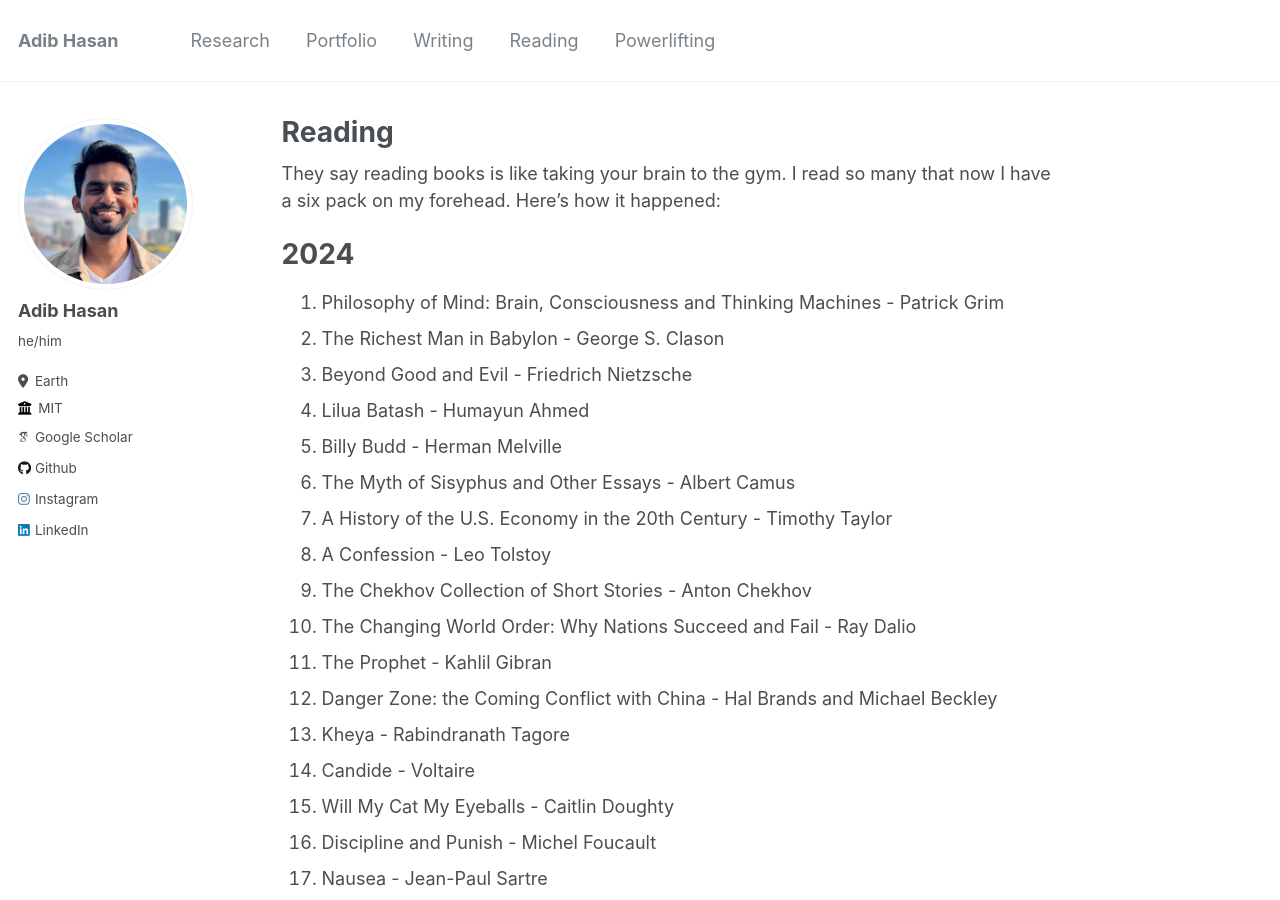
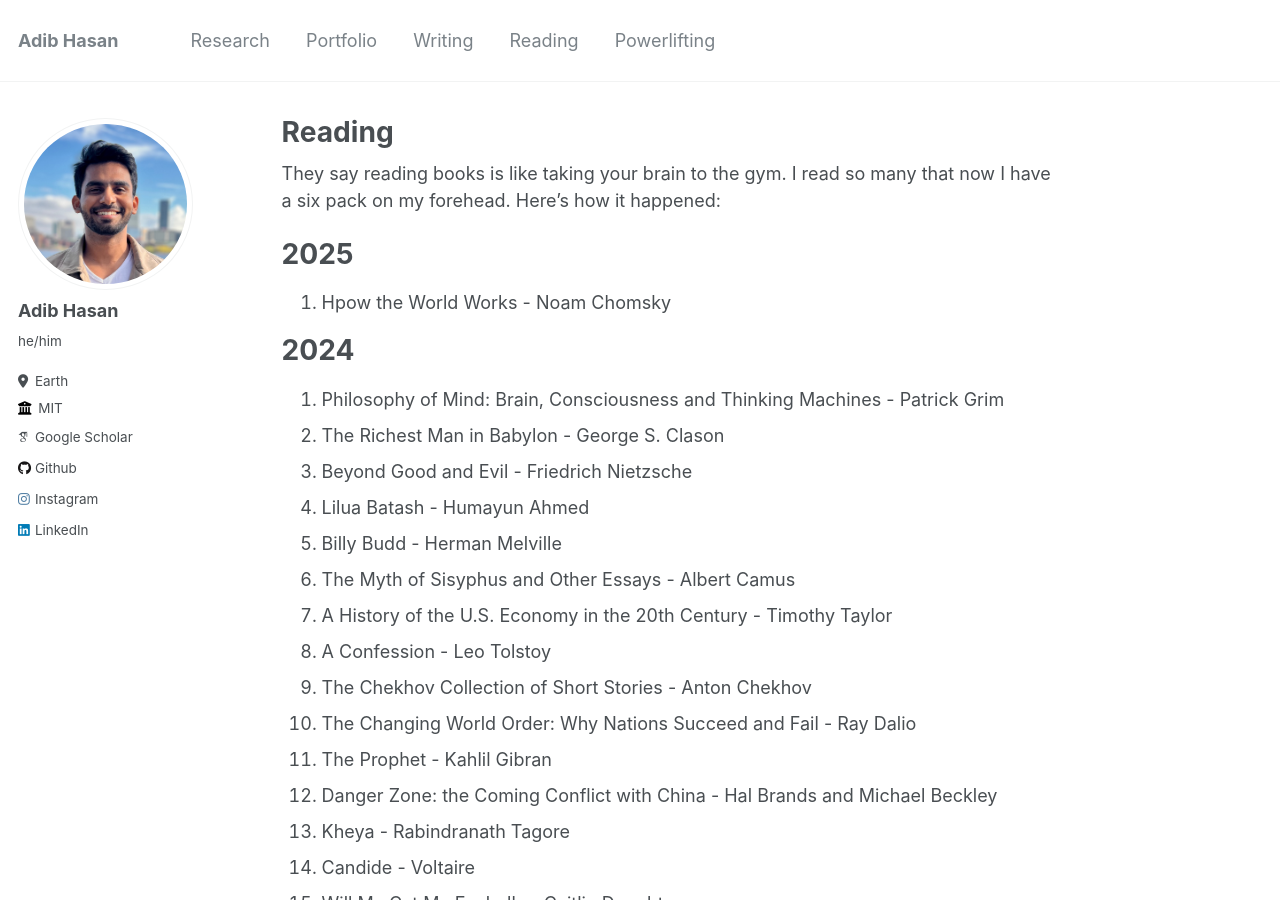
Before and after one commit to Neehan/neehan.github.io, a Jekyll site: the page built from _pages/reading.md, in a window 1280 px wide and 900 px high. Built offline with Jekyll 4.4.1, drawn with Linux system fonts in a browser that asks for light colours; some web fonts are replaced.

Commit message:
Update reading.md

```diff
--- a/_pages/reading.md
+++ b/_pages/reading.md
@@ -4,6 +4,9 @@ title: "Reading"
 author_profile: true
 ---
 They say reading books is like taking your brain to the gym. I read so many that now I have a six pack on my forehead. Here's how it happened:
+
+# 2025
+1. Hpow the World Works - Noam Chomsky
 
 # 2024
 1. Philosophy of Mind: Brain, Consciousness and Thinking Machines - Patrick Grim
```
